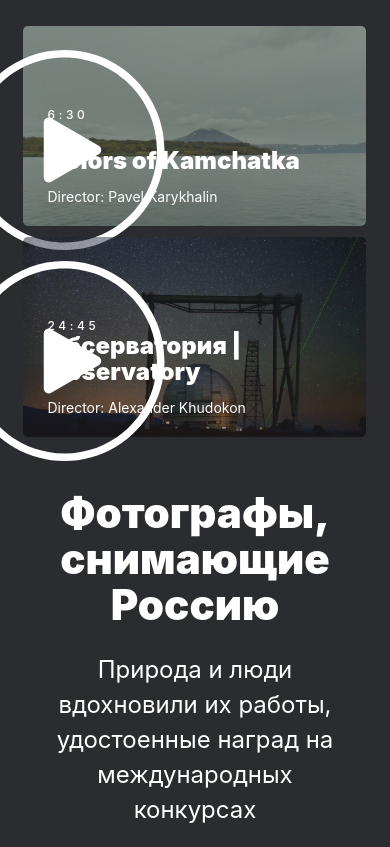
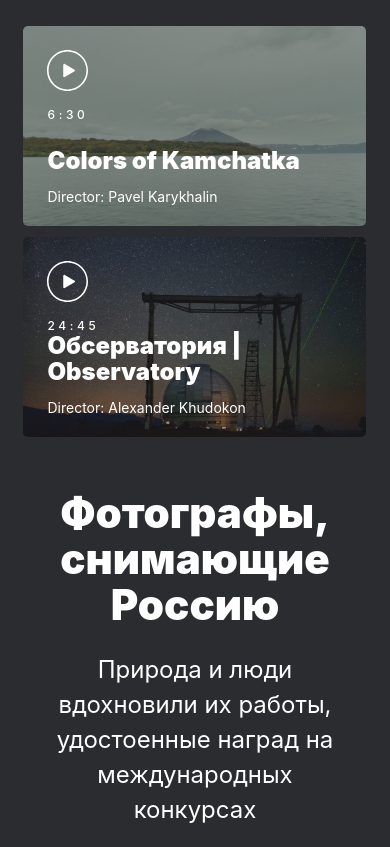
Before and after one commit to AlSudar/Places-of-Russia, a plain HTML site: page index.html in a window 390 px wide. Shown: the part 9458-10305 px from the top of the page. Drawn offline with Linux system fonts and the light colour scheme; a web font is replaced by a local one.

Commit message:
debug css

```diff
--- a/index.html
+++ b/index.html
@@ -151,7 +151,7 @@
                 <h3 class="content-subtitle">Видео от студии Stereotactic о местах в России, где ведутся фундаментальные исследования</h3>
                 <div class="video__container">
                     <div class="container__item">
-                        <a href="https://vimeo.com/81106671" target="_blank"><img src="images/icon_play.svg" alt="images logo" class="container__item video__container_item-icon-play"></a>
+                        <a href="https://vimeo.com/81106671" target="_blank"><img src="images/icon_play.svg" alt="images logo" class="video__container_item-icon-play"></a>
                         <p class="container__item  video__container_item-duration">6:30</p>
                         <h4 class="container__item video__container_item-title">Colors of Kamchatka</h4>
                         <h4 class="container__item video__container_item-subtitle">Director: Pavel Karykhalin</h4>
@@ -161,7 +161,7 @@
                         </div>
                     </div>
                     <div class="container__item">
-                        <a href="https://vimeo.com/290675450" target="_blank"><img src="images/icon_play.svg" alt="images logo" class="container__item video__container_item-icon-play"></a>
+                        <a href="https://vimeo.com/290675450" target="_blank"><img src="images/icon_play.svg" alt="images logo" class="video__container_item-icon-play"></a>
                         <p class="container__item video__container_item-duration">24:45</p>
                         <h4 class="container__item video__container_item-title">Обсерватория | Observatory</h4>
                         <h4 class="container__item video__container_item-subtitle">Director: Alexander Khudokon </h4>
--- a/styles/style.css
+++ b/styles/style.css
@@ -945,35 +945,7 @@ html {
 @media screen and (max-width: 768px) {
     .video__container_item-icon-play {
         top: 24px;
-        left: -80px;
-    }
-}
-
-@media screen and (max-width: 630px) {
-    .video__container_item-icon-play {
-        top: 24px;
-        left: -130px;
-    }
-}
-
-@media screen and (max-width: 768px) {
-    .video__container_item-icon-play {
-        top: 24px;
-        right: 220px;
-    }
-}
-
-@media screen and (max-width: 375px) {
-    .video__container_item-icon-play {
-        top: 16px;
-        left: -130px;
-    }
-}
-
-@media screen and (max-width: 330px) {
-    .video__container_item-icon-play {
-        top: 16px;
-        left: -106px;
+        left: 24px;
     }
 }
 
```
